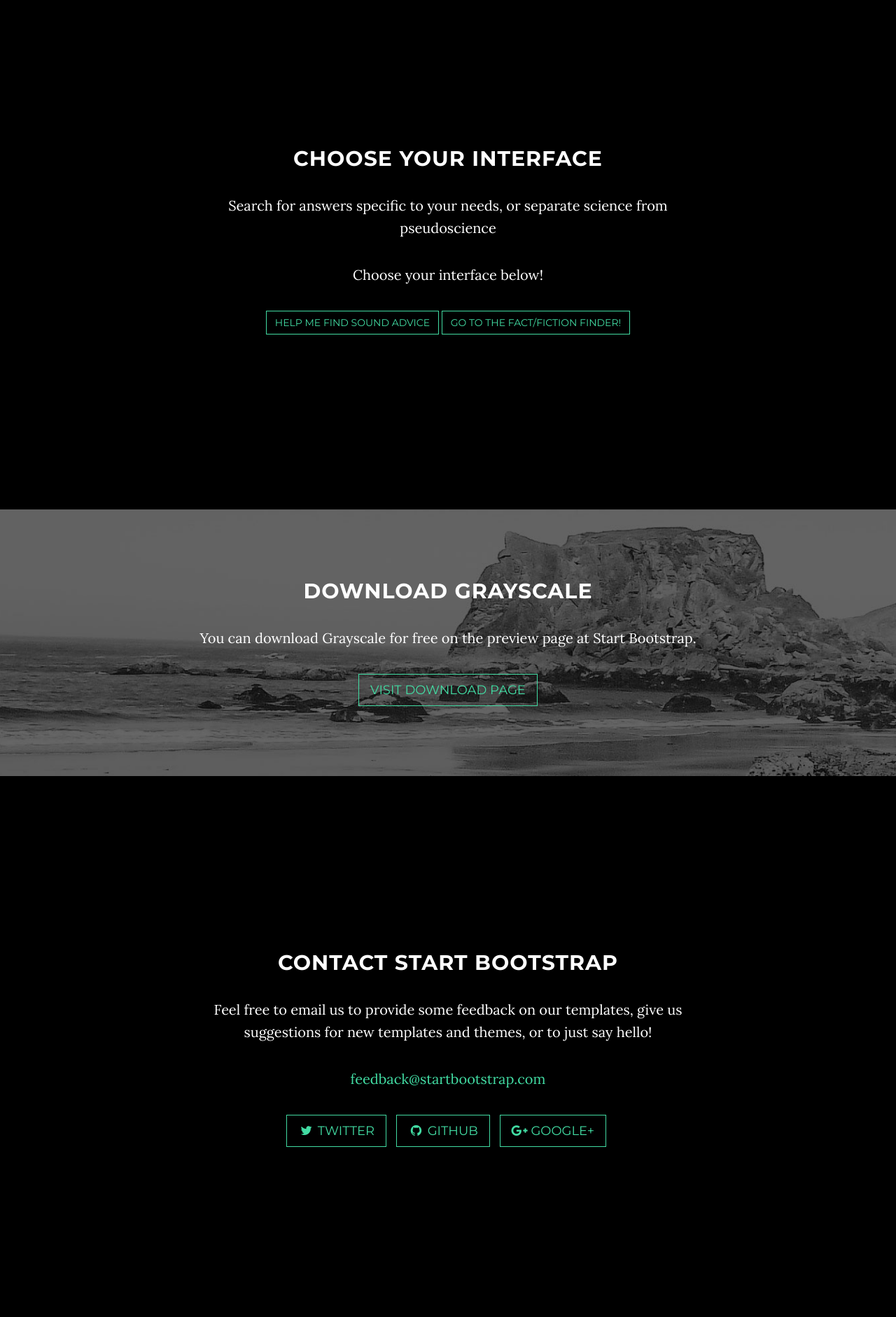
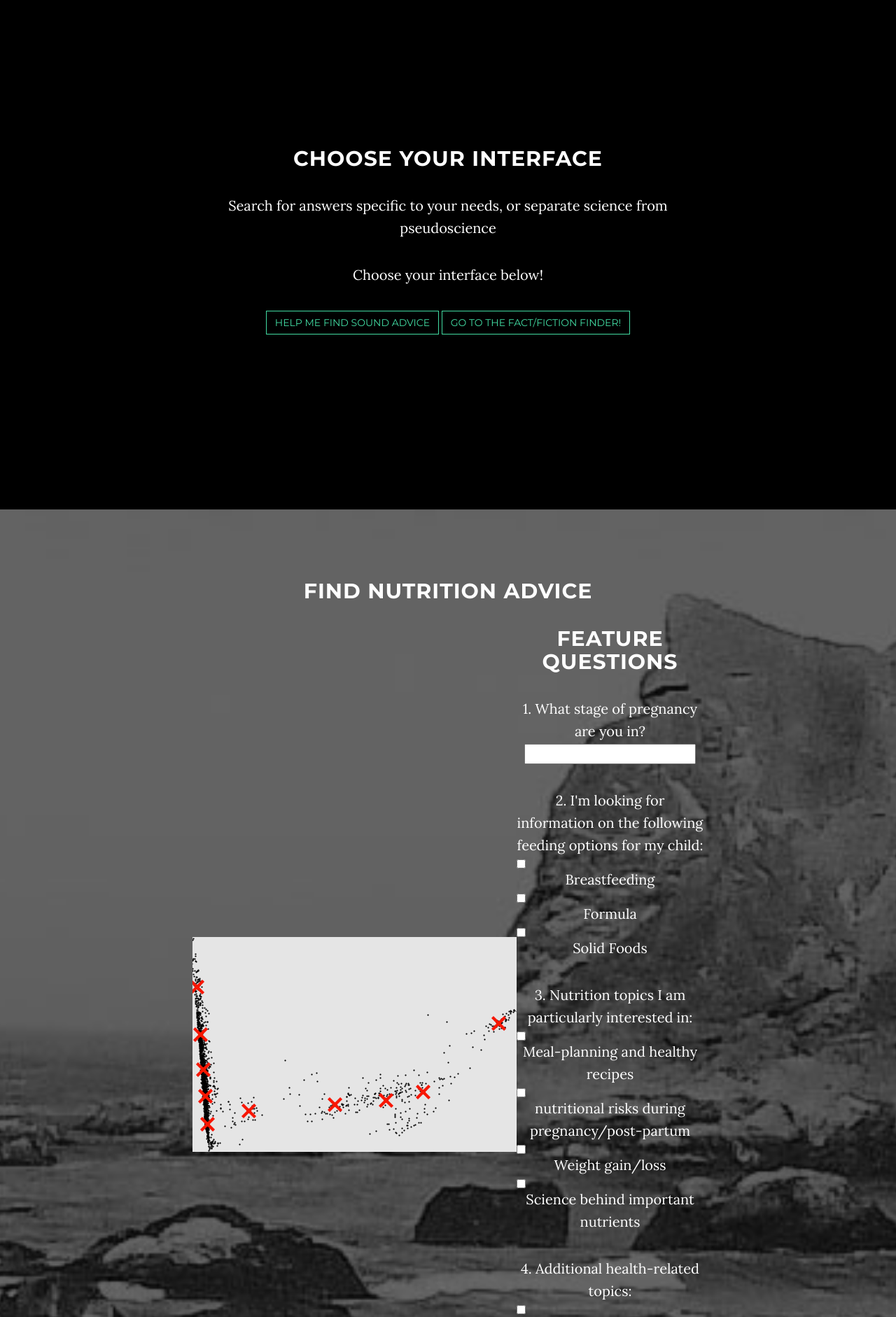
Before and after one commit to maripqz/PREGGERs, a Flask app: page / in a window 1280 px wide. Shown: the part 840-2722 px from the top of the page at 70% size. Run offline with Flask 2, Linux system fonts and the light colour scheme; some libraries are stand-ins or nearby versions.

Commit message:
web app stuff

```diff
--- /dev/null
+++ b/app/app.py
@@ -0,0 +1,44 @@
+from flask import Flask
+from flask import render_template
+from flask import request, redirect
+import cPickle as pickle
+app = Flask(__name__)
+
+def load_model(filename):
+    """
+    Loads and returns trained sklearn random forest model.
+    Parameters
+    ----------
+    filename: str
+        The filename/path of the pickled model
+    Returns
+    -------
+    model:
+        Trained sklearn Naive Bayes model
+    """
+    with open(filename) as f:
+        model = pickle.load(f)
+    return model
+
+
+
+@app.route('/')
+@app.route('/index')
+def index():
+        return render_template('index.html')
+
+@app.route('/', methods=['POST'])
+def recommend():
+    user_data = request.json
+    a, b, c = user_data['a'], user_data['b'], user_data['c']
+    root_1, root_2 = _solve_quadratic(a, b, c)
+    return jsonify({'root_1': root_1, 'root_2': root_2})
+
+@app.route('/', methods=['POST'])
+def clean():
+    text = request.form['text']
+    return
+
+
+if __name__ == "__main__":
+    app.run()
--- a/app/static/css/grayscale.css
+++ b/app/static/css/grayscale.css
@@ -220,7 +220,7 @@
 .content-section {
   padding-top: 100px;
 }
-.download-section {
+.articles-section {
   width: 100%;
   padding: 50px 0;
   color: white;
@@ -240,7 +240,7 @@
   .content-section {
     padding-top: 250px;
   }
-  .download-section {
+  .articles-section {
     padding: 100px 0;
   }
   #map {
--- a/app/static/less/grayscale.less
+++ b/app/static/less/grayscale.less
@@ -236,7 +236,7 @@
     padding-top: 100px;
 }
 
-.download-section {
+.articles-section {
     width: 100%;
     padding: 50px 0;
     color: white;
@@ -259,7 +259,7 @@
         padding-top: 250px;
     }
 
-    .download-section {
+    .articles-section {
         padding: 100px 0;
     }
 
--- a/app/static/sass/grayscale.scss
+++ b/app/static/sass/grayscale.scss
@@ -236,7 +236,7 @@
     padding-top: 100px;
 }
 
-.download-section {
+.articles-section {
     width: 100%;
     padding: 50px 0;
     color: white;
@@ -259,7 +259,7 @@
         padding-top: 250px;
     }
 
-    .download-section {
+    .articles-section {
         padding: 100px 0;
     }
 
--- a/app/templates/index.html
+++ b/app/templates/index.html
@@ -41,7 +41,7 @@
                     Menu <i class="fa fa-bars"></i>
                 </button>
                 <a class="navbar-brand page-scroll" href="#page-top">
-                    <i class="fa fa-play-circle"></i> <span class="light">Start</span> Bootstrap
+                    <i class="fa fa-play-circle"></i> <span class="light">Page</span> Top
                 </a>
             </div>
 
@@ -57,6 +57,9 @@
                     </li>
                     <li>
                         <a class="page-scroll" href="#download">Download</a>
+                    </li>
+                    <li>
+                        <a class="page-scroll" href="#fact">Fact Finder</a>
                     </li>
                     <li>
                         <a class="page-scroll" href="#contact">Contact</a>
@@ -94,21 +97,70 @@
                 <p>Search for answers specific to your needs, or separate science from pseudoscience</p>
                 <p>Choose your interface below!</p>
                 <p></p>
-                <a href="/new-user" class="page-scroll btn btn-default btn-xl sr-button" data-sr-id="6" style="; visibility: visible;  -webkit-transform: translateY(0) scale(1); opacity: 1;transform: translateY(0) scale(1); opacity: 1;-webkit-transition: all 0.35s ease 0s, -webkit-transform 1s cubic-bezier(0.6, 0.2, 0.1, 1) 0.2s, opacity 1s cubic-bezier(0.6, 0.2, 0.1, 1) 0.2s; transition: all 0.35s ease 0s, transform 1s cubic-bezier(0.6, 0.2, 0.1, 1) 0.2s, opacity 1s cubic-bezier(0.6, 0.2, 0.1, 1) 0.2s; ">Help me find sound advice</a>
-                <a href="#recommendations" class="page-scroll btn btn-default btn-xl sr-button" data-sr-id="7" style="; visibility: visible;  -webkit-transform: translateY(0) scale(1); opacity: 1;transform: translateY(0) scale(1); opacity: 1;-webkit-transition: all 0.35s ease 0s, -webkit-transform 1s cubic-bezier(0.6, 0.2, 0.1, 1) 0.2s, opacity 1s cubic-bezier(0.6, 0.2, 0.1, 1) 0.2s; transition: all 0.35s ease 0s, transform 1s cubic-bezier(0.6, 0.2, 0.1, 1) 0.2s, opacity 1s cubic-bezier(0.6, 0.2, 0.1, 1) 0.2s; ">Go to the Fact/Fiction Finder!</a>
+                <a href="#articles" class="page-scroll btn btn-default btn-xl sr-button" data-sr-id="6" style="; visibility: visible;  -webkit-transform: translateY(0) scale(1); opacity: 1;transform: translateY(0) scale(1); opacity: 1;-webkit-transition: all 0.35s ease 0s, -webkit-transform 1s cubic-bezier(0.6, 0.2, 0.1, 1) 0.2s, opacity 1s cubic-bezier(0.6, 0.2, 0.1, 1) 0.2s; transition: all 0.35s ease 0s, transform 1s cubic-bezier(0.6, 0.2, 0.1, 1) 0.2s, opacity 1s cubic-bezier(0.6, 0.2, 0.1, 1) 0.2s; ">Help me find sound advice</a>
+                <a href="#fact" class="page-scroll btn btn-default btn-xl sr-button" data-sr-id="7" style="; visibility: visible;  -webkit-transform: translateY(0) scale(1); opacity: 1;transform: translateY(0) scale(1); opacity: 1;-webkit-transition: all 0.35s ease 0s, -webkit-transform 1s cubic-bezier(0.6, 0.2, 0.1, 1) 0.2s, opacity 1s cubic-bezier(0.6, 0.2, 0.1, 1) 0.2s; transition: all 0.35s ease 0s, transform 1s cubic-bezier(0.6, 0.2, 0.1, 1) 0.2s, opacity 1s cubic-bezier(0.6, 0.2, 0.1, 1) 0.2s; ">Go to the Fact/Fiction Finder!</a>
             </div>
         </div>
     </section>
 
-    <!-- Download Section -->
-    <section id="download" class="content-section text-center">
-        <div class="download-section">
+    <!-- Articles Section -->
+    <section id="articles" class="content-section text-center">
+        <div class="articles-section">
             <div class="container">
                 <div class="col-lg-8 col-lg-offset-2">
-                    <h2>Download Grayscale</h2>
-                    <p>You can download Grayscale for free on the preview page at Start Bootstrap.</p>
-                    <a href="http://startbootstrap.com/template-overviews/grayscale/" class="btn btn-default btn-lg">Visit Download Page</a>
+                    <h2>Find Nutrition Advice</h2>
+                    <table border="0" width="100%" ID="Table2" style="margin: 0px;">
+                    <tr>
+                      <td><img src="../static/img/kmeans.png" alt="temporary kmeans image"</td>
+                      <td>
+                        <h2>Feature Questions</h2>
+                            <form action="/action_page.php">
+                            <p>1. What stage of pregnancy are you in?<br>
+                              <select id="stage" class="dropdown">
+                                <option value="1">1st Trimester</option>
+                                <option value="2">2nd Trimester</option>
+                                <option value="3">3rd Trimester</option>
+                                <option value="1st_week_postpartum">1st week postpartum</option>
+                                <option value="3_mo_postpartum">1-3 months postpartum</option>
+                                <option value="9_mo_postpartum">3-9 months postpartum</option>
+                              </select>
+                        		<p>2. I'm looking for information on the following feeding options for my child:<br>
+                              <input type="checkbox" class="checkbox" id="breastfeeding" value="Breastfeeding"> Breastfeeding<br>
+                              <input type="checkbox" class="checkbox" id="formula" value="Formula"> Formula<br>
+                              <input type="checkbox" class="checkbox" id="solid_foods" value="Solid_foods"> Solid Foods<br></p>
+                            <p> 3. Nutrition topics I am particularly interested in:<br>
+                              <input type="checkbox" class="checkbox" id="meal_planning" value="Meal_planning"> Meal-planning and healthy recipes<br>
+                              <input type="checkbox" class="checkbox" id="risks" value="Risks"> nutritional risks during pregnancy/post-partum<br>
+                              <input type="checkbox" class="checkbox" id="weight" value="Weight"> Weight gain/loss<br>
+                              <input type="checkbox" class="checkbox" id="science" value="Science"> Science behind important nutrients<br></p>
+                        		<p>4. Additional health-related topics:<br>
+                              <input type="checkbox" class="checkbox" id="diabetes" value="Gestational_Diabetes"> Gestational Diabetes<br>
+                              <input type="checkbox" class="checkbox" id="hypertension" value="Hypertension"> Hypertension<br>
+                              <input type="checkbox" class="checkbox" id="obesity" value="Obesity"> Obesity<br>
+
+
+                        		</form>
+                        <button type="button" id="recommend" class="btn btn-default btn-lg">Update Results</a> </td>
+                    </tr>
+                    </table>
+
                 </div>
+            </div>
+        </div>
+    </section>
+
+
+    <!-- Fact Section -->
+    <section id="fact" class="container content-section text-center">
+        <div class="row">
+            <div class="col-lg-8 col-lg-offset-2">
+                <h2>Nutrition Fact/Fiction Finder</h2>
+                <form action="/">
+                  <textarea name="article" rows="10" cols="30">Copy and Paste your text here</textarea>
+                  <br>
+                  <input type="submit" id="clean" >
+                </form>
+                </ul>
             </div>
         </div>
     </section>
@@ -117,32 +169,31 @@
     <section id="contact" class="container content-section text-center">
         <div class="row">
             <div class="col-lg-8 col-lg-offset-2">
-                <h2>Contact Start Bootstrap</h2>
+                <h2>Contact Mari</h2>
                 <p>Feel free to email us to provide some feedback on our templates, give us suggestions for new templates and themes, or to just say hello!</p>
                 <p><a href="mailto:feedback@startbootstrap.com">feedback@startbootstrap.com</a>
                 </p>
                 <ul class="list-inline banner-social-buttons">
                     <li>
-                        <a href="https://twitter.com/SBootstrap" class="btn btn-default btn-lg"><i class="fa fa-twitter fa-fw"></i> <span class="network-name">Twitter</span></a>
+                        <a href="https://twitter.com/maripqz" class="btn btn-default btn-lg"><i class="fa fa-twitter fa-fw"></i> <span class="network-name">Twitter</span></a>
                     </li>
                     <li>
-                        <a href="https://github.com/IronSummitMedia/startbootstrap" class="btn btn-default btn-lg"><i class="fa fa-github fa-fw"></i> <span class="network-name">Github</span></a>
+                        <a href="https://github.com/maripqz/PREGGERs" class="btn btn-default btn-lg"><i class="fa fa-github fa-fw"></i> <span class="network-name">Github</span></a>
                     </li>
                     <li>
-                        <a href="https://plus.google.com/+Startbootstrap/posts" class="btn btn-default btn-lg"><i class="fa fa-google-plus fa-fw"></i> <span class="network-name">Google+</span></a>
+                        <a href="https://www.linkedin.com/in/maripqz/" class="btn btn-default btn-lg"><i class="fa fa-linkedin fa-fw"></i> <span class="network-name">LinkedIn</span></a>
                     </li>
                 </ul>
             </div>
         </div>
     </section>
 
-    <!-- Map Section -->
-    <div id="map"></div>
+
 
     <!-- Footer -->
     <footer>
         <div class="container text-center">
-            <p>Copyright &copy; Your Website 2016</p>
+            <p>Copyright &copy; Maripqz 2017</p>
         </div>
     </footer>
 
@@ -161,6 +212,71 @@
     <!-- Theme JavaScript -->
     <script src="../static/js/grayscale.min.js"></script>
 
+    <script>
+    let get_input_dimensions = function() {
+       let stage = $("select#stage").val()
+       let breastfeeding = $("input#breastfeeding").is(":checked")
+       let formula = $("input#formula").is(":checked")
+       let solid = $("input#solid_foods").is(":checked")
+       let meal_planning = $("input#meal_planning").is(":checked")
+       let risks = $("input#risks").is(":checked")
+       let weight = $("input#weight").is(":checked")
+       let science = $("input#science").is(":checked")
+       let diabetes = $("input#diabetes").is(":checked")
+       let hypertension = $("input#hypertension").is(":checked")
+       let obesity = $("input#obesity").is(":checked")
+       // let reviews = $("input#reviews").val()
+       // let rating = $("input#rating").val()
+       // let bath = $("select#bath").val()
+       // let view = $("select#view").val()
+       // let instabook = $("select#instabook").val()
+       // let prop_type = $("select#prop_type").val()
+
+       return {'stage': stage,
+               'breastfeeding': breastfeeding,
+               'formula': formula,
+               'solid': solid,
+               'meal_planning': meal_planning,
+               'risks': risks,
+               'weight': weight,
+               'science': science,
+               'diabetes': diabetes,
+               'hypertension': hypertension,
+               'obesity': obesity,
+              }
+    };
+    $(document).ready(function() {
+
+        $("button#predict").click(function() {
+
+            make_prediction(get_input_latlng());
+
+        });
+
+        $("select.dropdown").change(function() {
+
+            make_prediction(get_input_latlng());
+
+        });
+
+        $("input.checkbox").click(function() {
+
+            make_prediction(get_input_latlng());
+
+        });
+
+        // $("input#reviews").click(function() {
+        //     make_prediction(get_input_latlng());
+        //     document.getElementById("reviews_val").innerHTML = document.getElementById("reviews").value;
+        // });
+        //
+        // $("input#rating").click(function() {
+        //     make_prediction(get_input_latlng());
+        //     document.getElementById("rating_val").innerHTML = document.getElementById("rating").value;
+        // });
+    });
+ </script>
+
 </body>
 
 </html>
```
Also changed, not shown: README.md, app/static/css/grayscale.min.css, app/static/img/kmeans.png (added), 1 other file.
